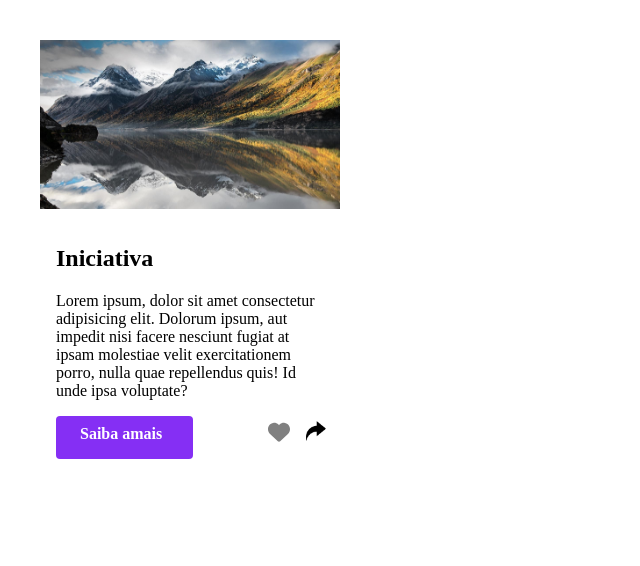
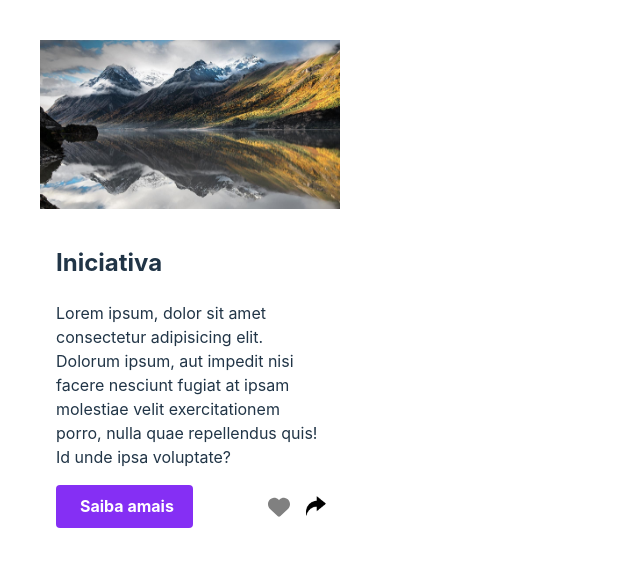
Before and after one commit to RodBC/Projeto-Engenharia-Software, a React (Vite) app in the folder apps/client/: page / in a window 1280 px wide. Shown: the top 566 px of the page, without its empty margins (0-640 px from the left). Built offline with nearby package versions, Linux system fonts and the light colour scheme.

Commit message:
ajustando estilização do card

```diff
--- a/apps/client/src/App.tsx
+++ b/apps/client/src/App.tsx
@@ -1,6 +1,6 @@
 import { Card } from "./components/Cards/card"
 // import { NavBar } from "./components/Navbar/navbar"
-
+// import "./style.css";
 export const App = () => {
 
   return (
--- a/apps/client/src/components/App.css
+++ /dev/null
@@ -1,14 +0,0 @@
-#root {
-  max-width: 1280px;
-  margin: 0 auto;
-  padding: 2rem;
-  text-align: center;
-}
-
-.logo {
-  will-change: filter;
-  transition: filter 300ms;
-}
-.logo:hover {
-  filter: drop-shadow(0 0 2em #61dafbaa);
-}
--- a/apps/client/src/components/Cards/style.css
+++ b/apps/client/src/components/Cards/style.css
@@ -1,3 +1,23 @@
+:root {
+    font-family: Inter, system-ui, Avenir, Helvetica, Arial, sans-serif;
+    line-height: 1.5;
+    font-weight: 400;
+    color-scheme: light dark;
+    color: rgba(255, 255, 255, 0.87);
+    background-color: #242424;
+    font-synthesis: none;
+    text-rendering: optimizeLegibility;
+  }
+
+  @media (prefers-color-scheme: light) {
+    :root {
+      color: #213547;
+      background-color: #ffffff;
+    }
+    button {
+      background-color: #f9f9f9;
+    }
+  }
 #root {
     max-width: 1280px;
     margin: 0 auto;
```
